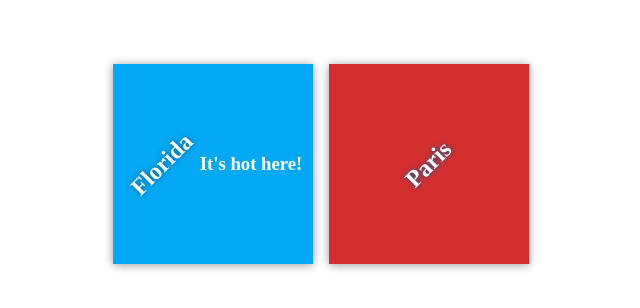
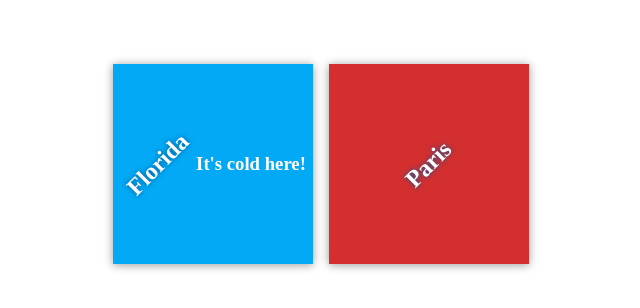
Before and after one commit to fswylie01/my-travel-plans, a plain HTML site: page index.html in a window 1280 px wide. Shown: the part 236-544 px from the top of the page, 319-959 px from the left. Drawn offline with Linux system fonts and the light colour scheme.

Commit message:
changed the heading to cold

```diff
--- a/index.html
+++ b/index.html
@@ -12,7 +12,7 @@
         <div class="destination-container">
             <div class="destination" id="florida">
                 <h2>Florida</h2>
-                <h3>It's hot here!</h3>
+                <h3>It's cold here!</h3>
             </div>
 
             <div class="destination" id="paris">
```
